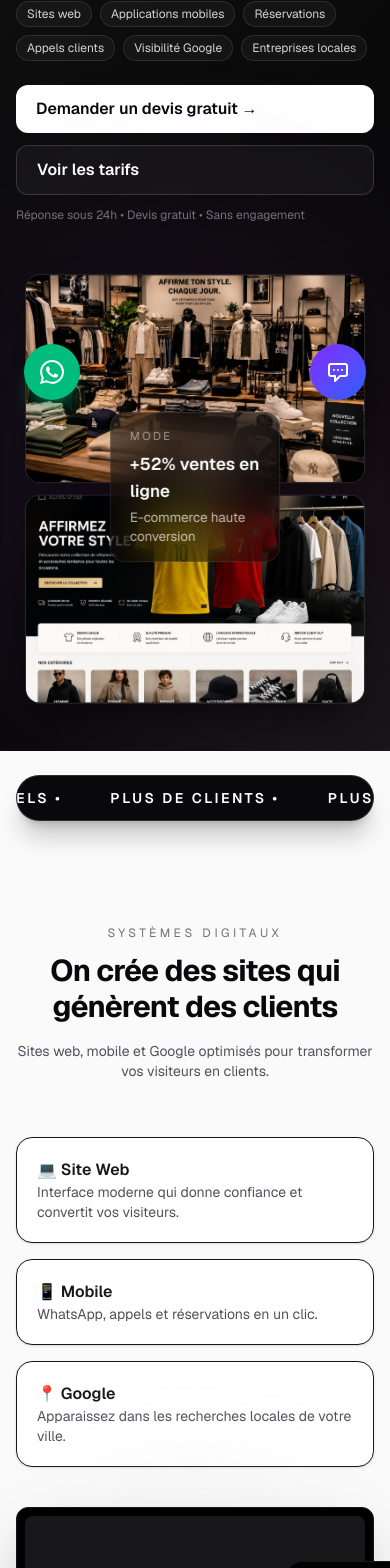
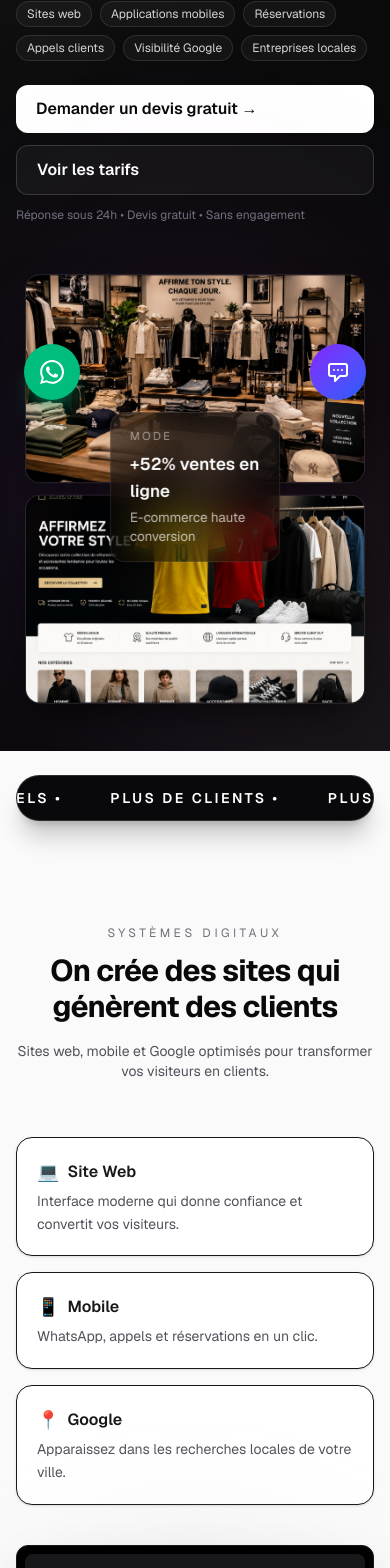
Before and after one commit to Ryad-Cyber/site-web, a Next.js app: page / in a window 390 px wide. Shown: the part 420-1988 px from the top of the page. Built offline with nearby package versions, Linux system fonts and the light colour scheme.

Commit message:
update pages

```diff
--- a/app/page.tsx
+++ b/app/page.tsx
@@ -218,7 +218,54 @@ function ScrollReveal({ children, delay = 0 }: { children: React.ReactNode; dela
   );
 }
 
+function ServiceCard({
+  icon,
+  title,
+  desc,
+}: {
+  icon: string;
+  title: string;
+  desc: string;
+}) {
+  return (
+    <div className="group relative p-5 rounded-2xl border bg-white shadow-sm transition-all duration-300 hover:-translate-y-2 hover:shadow-xl hover:border-zinc-300">
+
+      {/* glow léger au hover */}
+      <div className="absolute inset-0 rounded-2xl opacity-0 group-hover:opacity-100 transition duration-300 bg-gradient-to-br from-zinc-100 via-white to-transparent" />
+
+      <div className="relative">
+        <h3 className="font-semibold flex items-center gap-2 transition-transform group-hover:translate-x-1">
+          <span className="text-lg">{icon}</span>
+          {title}
+        </h3>
+
+        <p className="text-sm text-zinc-600 mt-1 leading-relaxed">
+          {desc}
+        </p>
+      </div>
+
+    </div>
+  );
+}
+
 export default function Home() {
+  const [mouse, setMouse] = useState({ x: 0, y: 0 });
+
+  useEffect(() => {
+    const handleMouseMove = (e: MouseEvent) => {
+      setMouse({
+        x: e.clientX,
+        y: e.clientY,
+      });
+    };
+
+    window.addEventListener("mousemove", handleMouseMove);
+
+    return () => {
+      window.removeEventListener("mousemove", handleMouseMove);
+    };
+  }, []);
+
   const { scrollYProgress } = useScroll();
   const heroY = useTransform(scrollYProgress, [0, 0.3], [0, 50]);
   const heroScale = useTransform(scrollYProgress, [0, 0.3], [1, 0.95]);
@@ -234,10 +281,16 @@ export default function Home() {
   id="home"
   className="relative overflow-hidden bg-[#0a0a0b] text-white pt-20 pb-10 sm:pt-24 sm:pb-14 md:pt-32 md:pb-24 lg:pt-44 lg:pb-36"
 >
+<div
+  className="pointer-events-none absolute inset-0 z-0"
+  style={{
+    background: `radial-gradient(600px at ${mouse.x}px ${mouse.y}px, rgba(255,255,255,0.08), transparent 80%)`,
+  }}
+/>
   <div className="absolute inset-0 bg-[radial-gradient(circle_at_top_left,rgba(255,255,255,0.08),transparent_32%),radial-gradient(circle_at_bottom_right,rgba(255,255,255,0.05),transparent_28%)]" />
   <div className="absolute inset-0 bg-[linear-gradient(135deg,rgba(255,255,255,0.03),transparent_55%)]" />
 
-  <div className="relative max-w-6xl mx-auto px-4 sm:px-6">
+  <div className="relative z-10 max-w-6xl mx-auto px-4 sm:px-6">
 
     {/* GRID IMPORTANT */}
     <div className="grid lg:grid-cols-2 gap-10 lg:gap-20 items-center">
@@ -384,28 +437,25 @@ export default function Home() {
     {/* LEFT - SWITCH */}
     <div className="space-y-4">
 
-      <div className="p-5 rounded-2xl border bg-white shadow-sm">
-        <h3 className="font-semibold">💻 Site Web</h3>
-        <p className="text-sm text-zinc-600">
-          Interface moderne qui donne confiance et convertit vos visiteurs.
-        </p>
-      </div>
+  <ServiceCard
+    icon="💻"
+    title="Site Web"
+    desc="Interface moderne qui donne confiance et convertit vos visiteurs."
+  />
 
-      <div className="p-5 rounded-2xl border bg-white shadow-sm">
-        <h3 className="font-semibold">📱 Mobile</h3>
-        <p className="text-sm text-zinc-600">
-          WhatsApp, appels et réservations en un clic.
-        </p>
-      </div>
+  <ServiceCard
+    icon="📱"
+    title="Mobile"
+    desc="WhatsApp, appels et réservations en un clic."
+  />
 
-      <div className="p-5 rounded-2xl border bg-white shadow-sm">
-        <h3 className="font-semibold">📍 Google</h3>
-        <p className="text-sm text-zinc-600">
-          Apparaissez dans les recherches locales de votre ville.
-        </p>
-      </div>
+  <ServiceCard
+    icon="📍"
+    title="Google"
+    desc="Apparaissez dans les recherches locales de votre ville."
+  />
 
-    </div>
+</div>
 
     {/* RIGHT - FAKE PREMIUM MOCKUP */}
     <div className="relative flex justify-center">
--- a/app/realisations/page.tsx
+++ b/app/realisations/page.tsx
@@ -121,7 +121,7 @@ export default function ProjectsPage() {
                 onMouseLeave={() => setIsPaused(false)}
               >
                 <div
-                  className="relative rounded-3xl border border-white/20 bg-gradient-to-br from-white/10 to-white/5 backdrop-blur-xl overflow-hidden aspect-[16/10] max-h-[500px] cursor-pointer"
+                  className="relative rounded-3xl border border-white/20 bg-gradient-to-br from-white/10 to-white/5 backdrop-blur-xl overflow-hidden aspect-[16/10] max-h-[650px] w-full mx-auto cursor-pointer"
                   onClick={() => setCurrentSlide((prev) => (prev + 1) % selectedProject.slides.length)}
                 >
                   <div className={`absolute inset-0 bg-gradient-to-br ${selectedProject.gradient} opacity-20`} />
```
